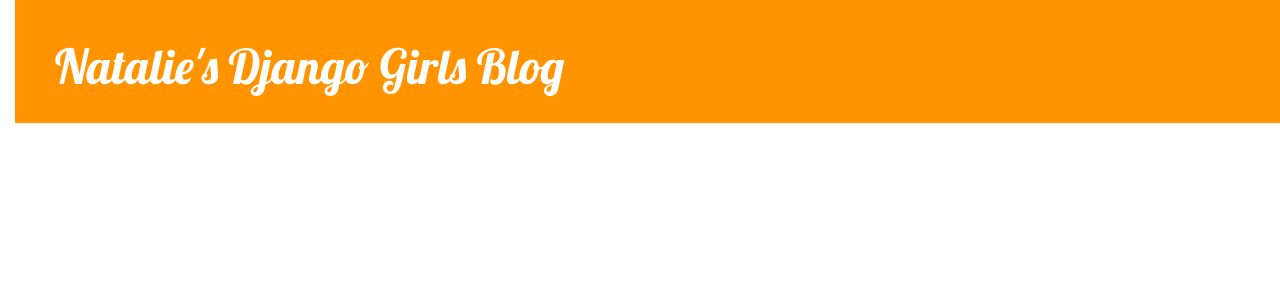
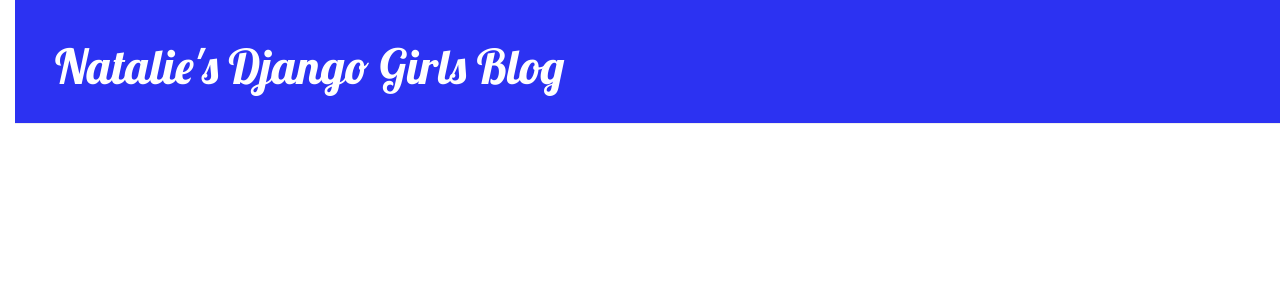
Before and after one commit to nataliehow/djangogirlsworkshop, a Django app: page / in a window 1280 px wide. Shown: the top 300 px of the page. Run offline with Django 3.2, Linux system fonts and the light colour scheme; data that the repository does not hold is empty; some libraries are stand-ins or nearby versions.

Commit message:
change color et al

```diff
--- a/static/css/blog.css
+++ b/static/css/blog.css
@@ -12,7 +12,7 @@
 }
 
 .page-header {
-    background-color: #ff9400;
+    background-color: #2C32F2;
     margin-top: 0;
     padding: 20px 20px 20px 40px;
 }
```
